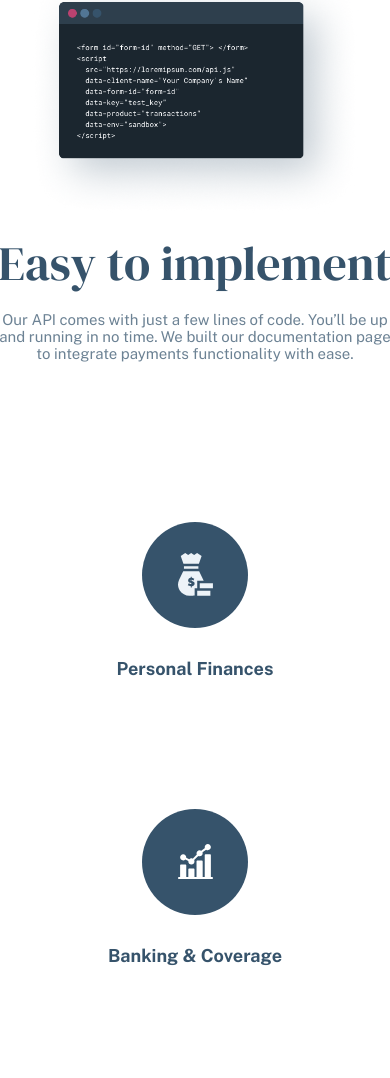
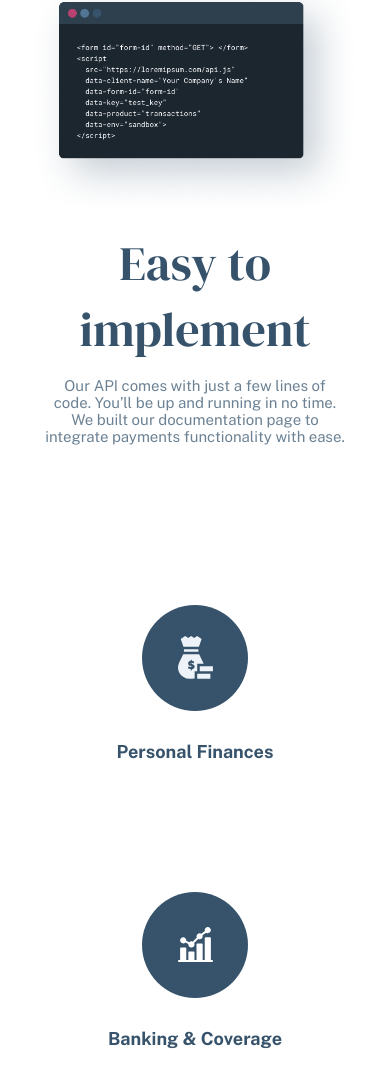
Before and after one commit to forger6969/collab_project_2, a plain HTML site: page index.html in a window 390 px wide. Shown: the part 702-1780 px from the top of the page. Drawn offline with nearby package versions, Linux system fonts and the light colour scheme.

Commit message:
fix media(489px)

```diff
--- a/style.css
+++ b/style.css
@@ -390,9 +390,13 @@ header {
         font-size: 18px;
     }
 
+    .main-2-right-item{
+        width: 300px;
+    }
+
     .main-2-right-text {
         font-size: 15px;
-        width: 100%;
+        width: 300px;
     }
 
     .main-2-left-img {
@@ -434,6 +438,7 @@ header {
     .main-left {
         font-size: 48px;
         text-align: center;
+        width: 300px;
     }
 
     .none {
```
